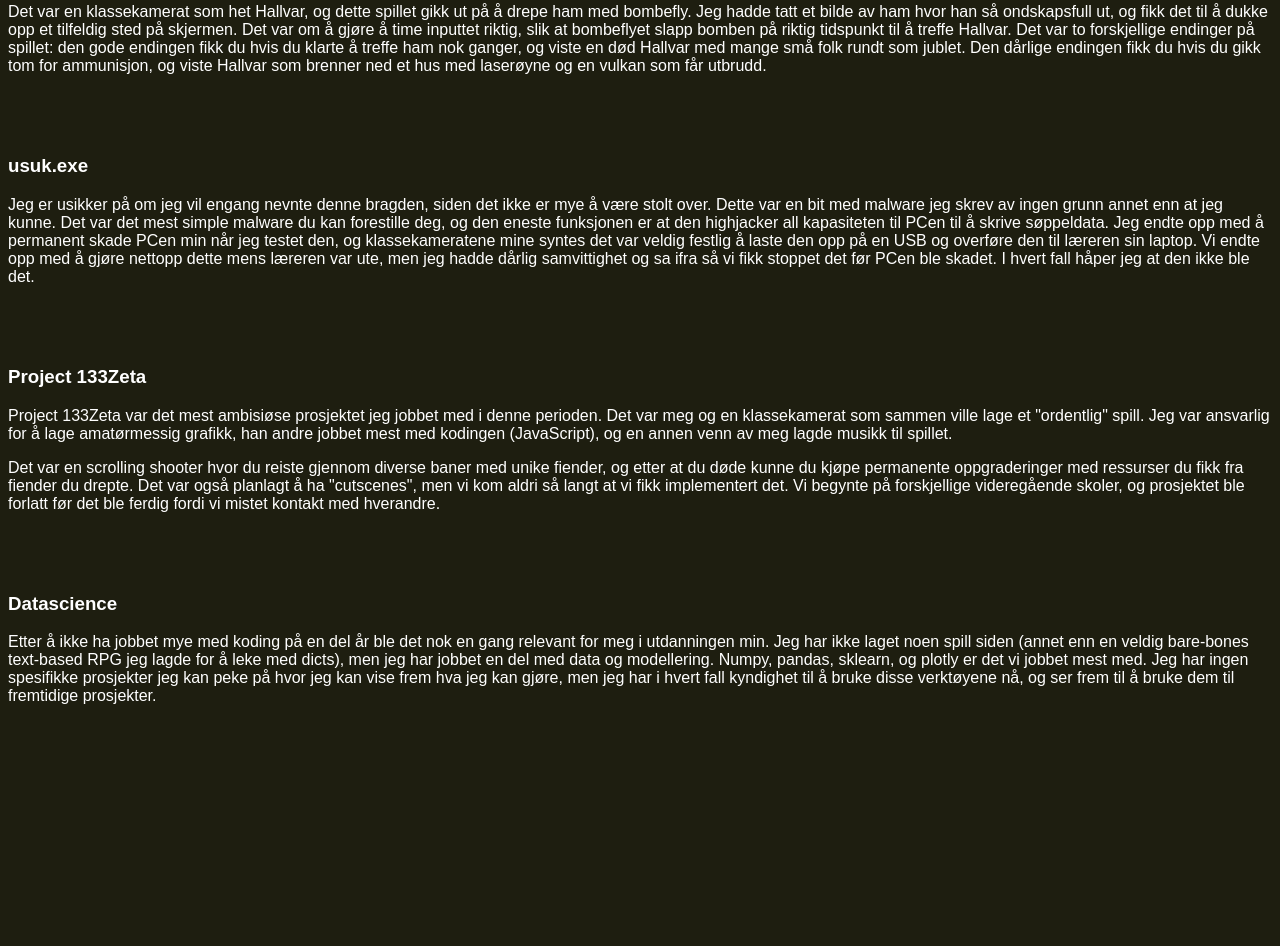
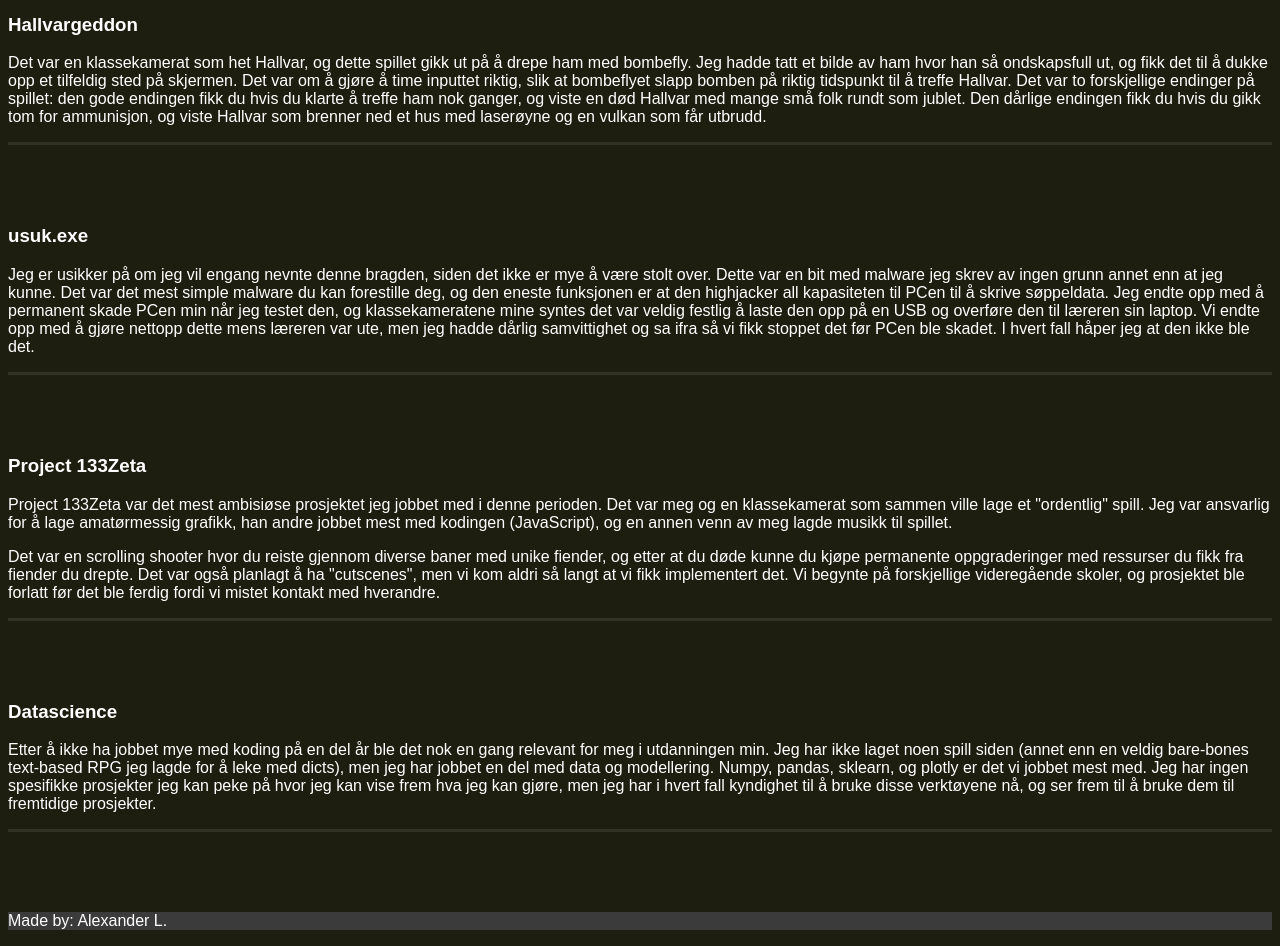
Before and after one commit to rabarbra98-cloud/khg17o1, a website: page index.html in a window 1280 px wide. Shown: the part 1764-2710 px from the top of the page. Before the commit the page ends 2549 px from the top, so only its background shows below. Drawn offline with Linux system fonts and the light colour scheme.

Commit message:
Fikset skrivefeil, la til credit i footer

```diff
--- a/index.html
+++ b/index.html
@@ -53,11 +53,11 @@
                 Jeg har aldri vært veldig flink på å snakke om meg selv, men vi
                 kan vel starte med interesser. Jeg har interesser innenfor rollespill,
                 videospill, bøker, og historier generelt. Så lenge det har drager i seg,
-                er det god sjanse for at jeg vil vile det.
+                er det god sjanse for at jeg vil like det.
               </p>
             </div>
 
-            <div class="card_container">
+            <figure class="card_container">
               <div class="card_header">
                 <img src="rab_mizu.jpg" alt="card_img" class="card_img">
                 <H2 class="card_name">RABARBRA</H2>
@@ -73,7 +73,7 @@
               <div class="card_description">
                 <p>Special: Lorem ipsum dolor sit amet consectetur adipisicing elit. Numquam enim magnam exercitationem non vel, dolorem aspernatur distinctio adipisci sapiente totam nihil illum, quasi sit omnis!</p>
               </div>
-            </div>
+            </figure>
         </div>
         <h3>Favorittbokserier</h3>
 
@@ -186,6 +186,10 @@
       </section>
 
     </main>
-    <footer></footer>
+    <footer>
+      <p>
+        Made by: Alexander L.
+      </p>
+    </footer>
   </body>
 </html>
--- a/styles.css
+++ b/styles.css
@@ -51,6 +51,7 @@ header {
 
 .projects_section {
     margin-bottom: 10vh;
+    border-bottom: #ffffff15 solid;
 }
 
 
@@ -123,3 +124,10 @@ header {
     justify-self: center;
     margin-top: 40px;
     border: wheat solid;}
+
+
+
+/* Footer */
+    footer {
+        background-color: #3b3b3b;
+    }
```
